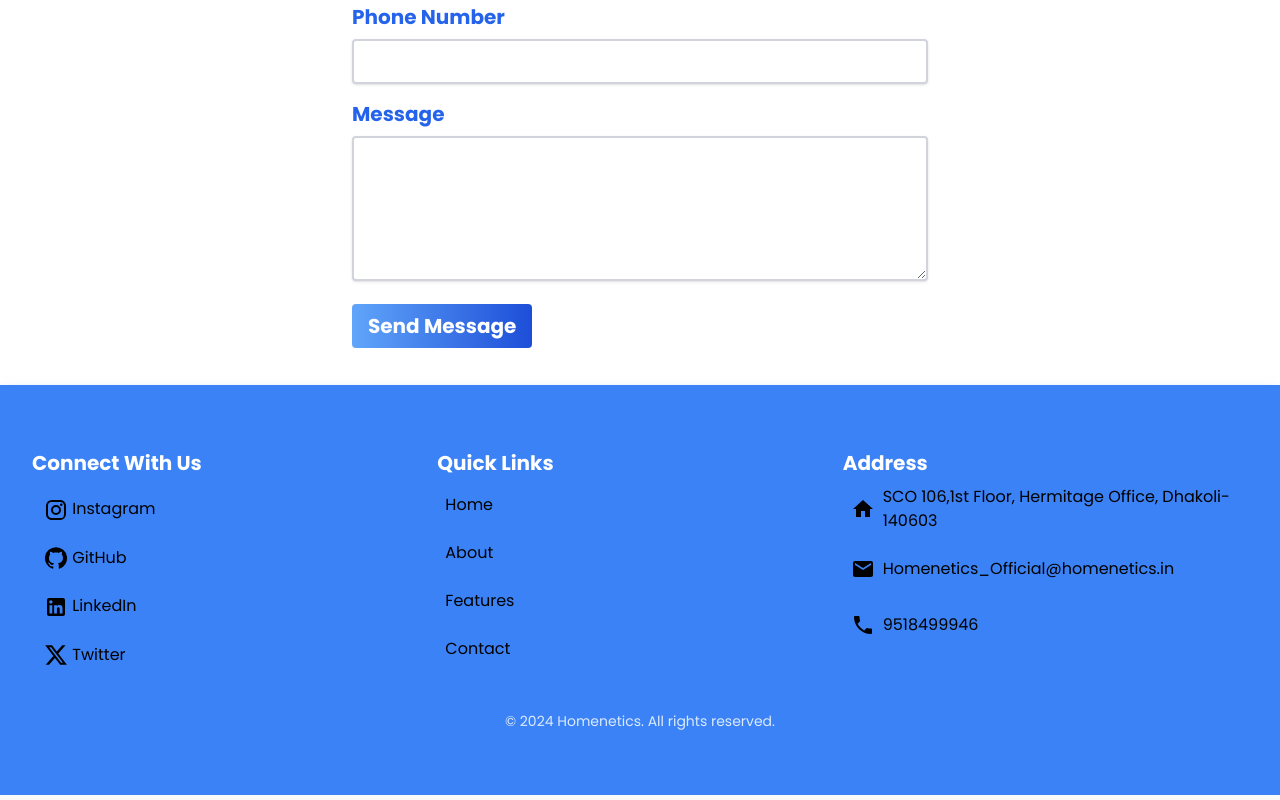
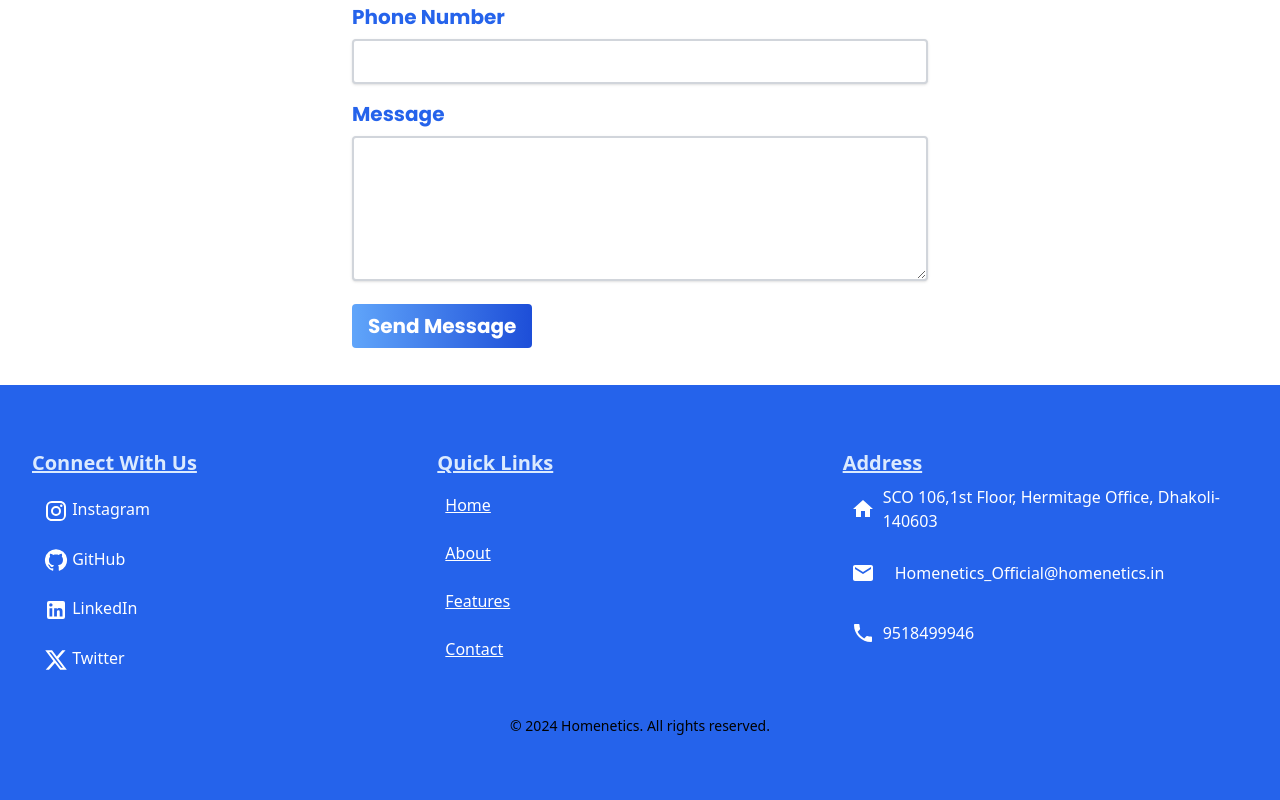
Before and after one commit to HomiesTech/Website, a React (Vite) app: page / in a window 1280 px wide. Shown: the part 6151-6951 px from the top of the page. Built offline with nearby package versions, Linux system fonts and the light colour scheme.

Commit message:
footer links

```diff
--- a/src/pages/Footer.jsx
+++ b/src/pages/Footer.jsx
@@ -10,25 +10,27 @@ import { Link as ScrollLink } from "react-scroll";
 
 const Footer = () => {
   return (
-    <footer className="text-white w-full bg-blue-500 mt-[16rem] shadow-lg shadow-blue-800">
-      <div className="container mx-auto py-16 px-4 md:px-8 font-poppins">
+    <footer className="text-white w-full bg-blue-600 mt-[16rem]">
+      <div className="container mx-auto py-16 px-4 md:px-8">
         <div className="flex flex-col md:flex-row justify-between items-start">
           <div className="w-full sm:w-1/2 lg:w-1/3 mb-8 lg:mb-0 ">
-            <h2 className="text-xl font-bold mb-2 text-white ">
+            <h2 className="text-xl font-bold mb-2 text-blue-100 underline">
               Connect With Us
             </h2>
             <div className="flex flex-col">
               <a
-                href="https://github.com/homiestech"
+                href="https://github.com/homiesTech"
                 target="_blank"
                 rel="noopener noreferrer"
-                className="text-black p-3 hover:shadow-pink-200 transition duration-300 hover:text-white"
+                className="text-white p-3 hover:shadow-pink-200 transition duration-300"
               >
                 <InstagramIcon /> Instagram
               </a>
               <a
-                href="https://github.com/homiestech"
-                className="text-black p-3 hover:shadow-pink-200 transition duration-300 hover:text-white"
+                href="https://github.com/homiesTech"
+                target="_blank"
+                rel="noopener noreferrer"
+                className="text-white p-3 hover:shadow-pink-200 transition duration-300"
               >
                 <GitHubIcon /> GitHub
               </a>
@@ -36,7 +38,7 @@ const Footer = () => {
                 href="https://www.linkedin.com/in/homiesTech/"
                 target="_blank"
                 rel="noopener noreferrer"
-                className="text-black p-3 hover:shadow-pink-200 transition duration-300 hover:text-white"
+                className="text-white p-3 hover:shadow-pink-200 transition duration-300"
               >
                 <LinkedInIcon /> LinkedIn
               </a>
@@ -44,21 +46,23 @@ const Footer = () => {
                 href="https://twitter.com/homiesTech"
                 target="_blank"
                 rel="noopener noreferrer"
-                className="text-black p-3 hover:shadow-pink-200 transition duration-300 hover:text-white"
+                className="text-white p-3 hover:shadow-pink-200 transition duration-300"
               >
                 <XIcon /> Twitter
               </a>
             </div>
           </div>
           <div className="w-full sm:w-1/2 lg:w-1/3 mb-8 lg:mb-0">
-            <h2 className="text-xl font-bold mb-2 text-white ">Quick Links</h2>
+            <h2 className="text-xl font-bold mb-2 text-blue-100 underline">
+              Quick Links
+            </h2>
             <ul>
               <li className="mb-2 p-2">
                 <ScrollLink
                   to="home"
                   smooth={true}
                   duration={500}
-                  className="text-black hover:underline hover:text-white"
+                  className="text-white underline"
                   spy={true}
                 >
                   Home
@@ -69,7 +73,7 @@ const Footer = () => {
                   to="about"
                   smooth={true}
                   duration={500}
-                  className="text-black hover:underline hover:text-white"
+                  className="text-white underline"
                   spy={true}
                 >
                   About
@@ -80,7 +84,7 @@ const Footer = () => {
                   to="features"
                   smooth={true}
                   duration={500}
-                  className="text-black hover:underline hover:text-white"
+                  className="text-white underline"
                   spy={true}
                 >
                   Features
@@ -91,7 +95,7 @@ const Footer = () => {
                   to="contact"
                   smooth={true}
                   duration={500}
-                  className="text-black hover:underline hover:text-white"
+                  className="text-white underline"
                   spy={true}
                 >
                   Contact
@@ -100,22 +104,32 @@ const Footer = () => {
             </ul>
           </div>
           <div className="w-full sm:w-1/2 lg:w-1/3">
-            <h2 className="text-xl font-bold mb-2 text-white ">Address</h2>
-            <p className="text-black mb-4 flex items-center">
+            <h2 className="text-xl font-bold mb-2 text-blue-100 underline">
+              Address
+            </h2>
+            <p className="text-white mb-4 flex items-center">
               <HomeIcon className="mr-2 m-2" />
               SCO 106,1st Floor, Hermitage Office, Dhakoli-140603
             </p>
-            <p className="text-black mb-4 flex items-center">
+            <p className="text-white mb-4 flex items-center">
               <EmailIcon className="mr-2 m-2" />
-              Homenetics_Official@homenetics.in
+
+              <a
+                href="mailto:Homenetics_Official@homenetics.in"
+                target="_blank"
+                rel="noopener noreferrer"
+                className="text-white p-3 hover:shadow-pink-200 transition duration-300"
+              >
+                Homenetics_Official@homenetics.in
+              </a>
             </p>
-            <p className="text-black mb-4 flex items-center">
+            <p className="text-white mb-4 flex items-center">
               <PhoneIcon className="mr-2 m-2" />
               9518499946
             </p>
           </div>
         </div>
-        <div className="text-center text-blue-100 text-sm mt-8">
+        <div className="text-center text-black text-sm mt-8">
           &copy; 2024 Homenetics. All rights reserved.
         </div>
       </div>
```
